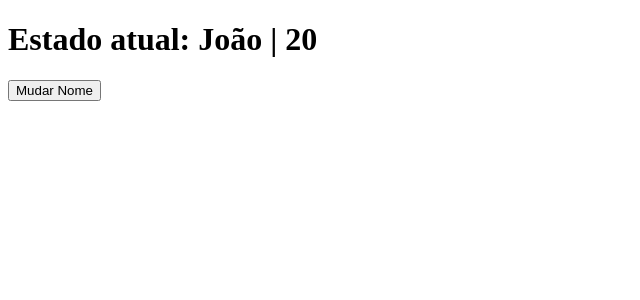
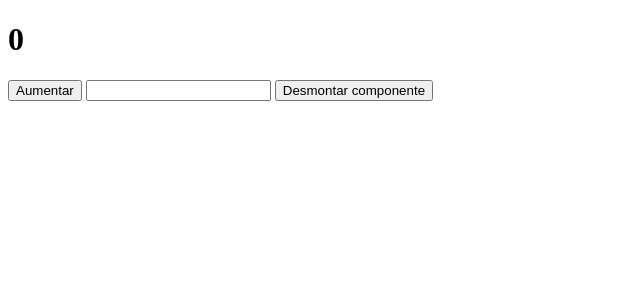
Before and after one commit to joaovictorbs/react, a React (Create React App) app in the folder projetosCurso/fundamentos/: page / in a window 1280 px wide. Shown: the top 300 px of the page, without its empty margins (0-640 px from the left). Built offline with nearby package versions, Linux system fonts and the light colour scheme.

Commit message:
useEffect

```diff
--- a/projetosCurso/fundamentos/src/App.js
+++ b/projetosCurso/fundamentos/src/App.js
@@ -1,10 +1,18 @@
-import Estado from "./Estado";
+// import Estado from "./Estado";
+import { useState } from 'react';
+import { Efeito } from './hooks/Efeito'
 
  function App() {
+  const [show, setShow] = useState(true)
+
    return (
-     <div>
-      <Estado />
-     </div>
+     <>
+     {
+      show && <Efeito />    // so mostra componente em tela se show for verdadeiro
+     }
+
+     <button onClick={() => setShow(false)}>Desmontar componente</button>
+    </>
    );
  }
 
--- /dev/null
+++ b/projetosCurso/fundamentos/src/hooks/Efeito.js
@@ -0,0 +1,23 @@
+import { useEffect, useState } from 'react' //useEffect trabalha com os ciclos de vida do componente
+
+export function Efeito() {
+
+    const [count, setCount] = useState(0);
+    const [name, setName] = useState('');
+
+    useEffect(() => {                       //executa com cada renderização no componente
+        console.log('Foi executado');
+
+        return () => {                      //executa quando componente é desmontado ou sofre atualização, faz limpeza da ultima execução do useEffect
+            console.log('Desmontado');
+        }
+    }, [name])                              //array de dependecias do useEffect | array vazio so executa uma vez quando o componente e montado  | podemos observar elementos para reexecutar
+
+    return(
+        <>
+            <h1>{ count }</h1>
+            <button onClick={() => setCount(state => state + 1)}>Aumentar</button>  {/* pega setCount, o valor do estado e adiciona + 1 */} {/* a cada click o useEffect e executado */}
+            <input value={ name } onChange={e => setName(e.target.value)} />  {/* pega valor do momento */}
+        </>
+    )
+}
```
Also changed, not shown: projetosCurso/fundamentos/src/hooks/Estado.js (line endings or trailing spaces).
